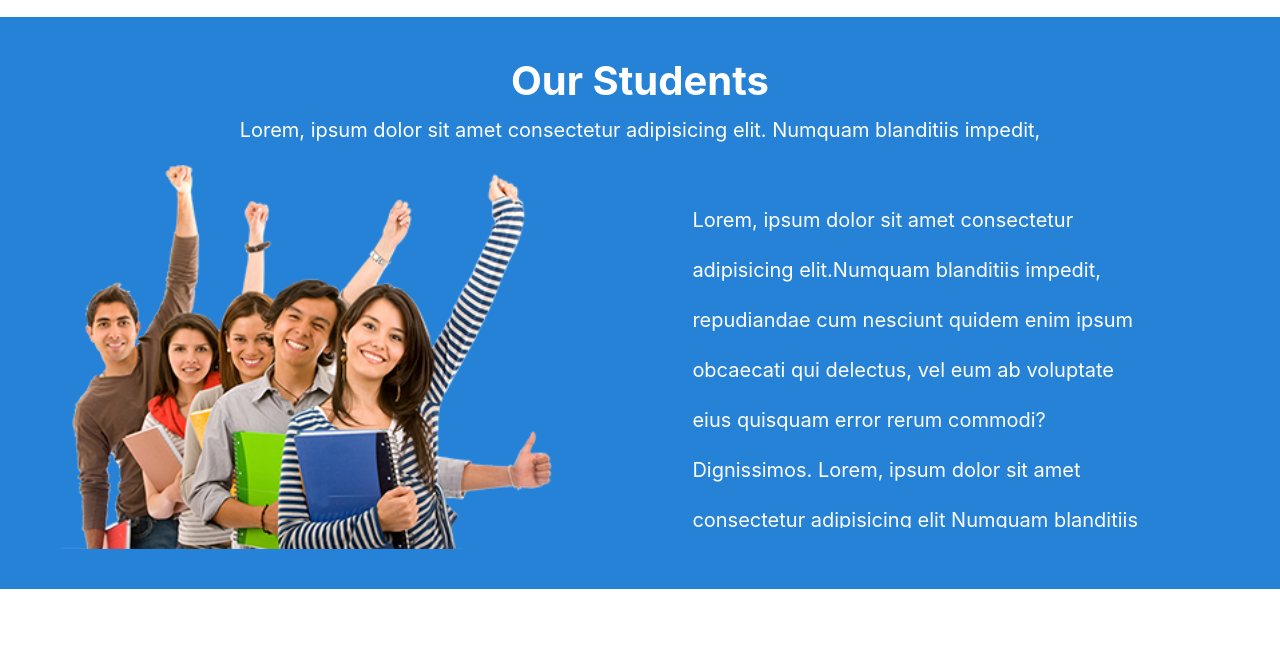
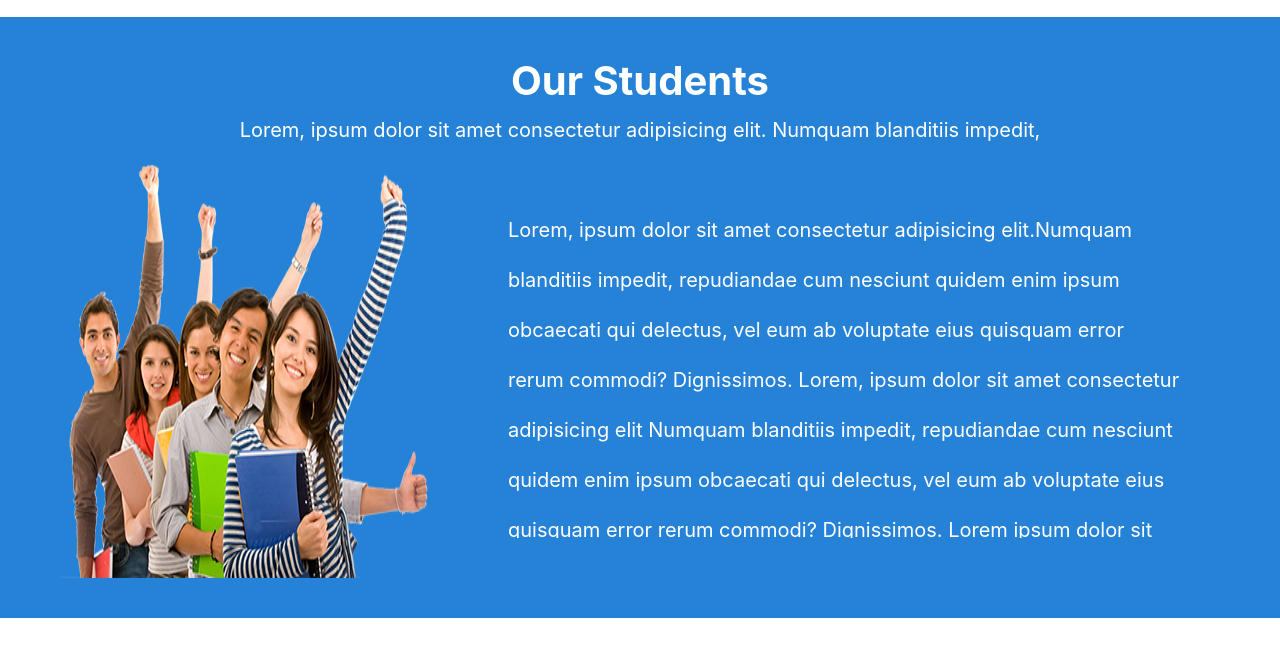
Before and after one commit to rohit1coding/Computer_training, a plain HTML site: page index.html in a window 1280 px wide. Shown: the part 1553-2202 px from the top of the page. Drawn offline with nearby package versions, Linux system fonts and the light colour scheme.

Commit message:
Full Responsive

```diff
--- a/index.html
+++ b/index.html
@@ -216,7 +216,9 @@
             Dignissimos. consectetur adipisicing elit. Ea exercitationem ipsam
             ad explicabo illum omnis, facilis quisitaque voluptatem sequi
             quibusdam laboriosam, excepturi pariatur quaerat magnam dolorem
-            fugiat vitae aliquid. Lorem praesentium est?
+            fugiat vitae aliquid. Lorem praesentium est? Lorem ipsum dolor sit
+            amet consectetur adipisicing elit. Iste recusandae accusantium
+            voluptatibus.
           </p>
 
           <img
--- a/style.css
+++ b/style.css
@@ -105,16 +105,16 @@ html {
 .students__intro {
   text-align: center;
 }
-.students__details-img {
-  height: 30vw;
-}
 .students__details {
   display: flex;
   flex-direction: row-reverse;
   gap: 2rem;
 }
+.students__details-img {
+  width: 350%;
+}
 .students__details p {
-  margin: 1.5rem 4rem 0 5rem;
+  margin: 2rem;
   max-height: 26vw;
   overflow: hidden;
   /* text-overflow: ellipsis; */
@@ -249,18 +249,18 @@ html {
     text-align: center;
     padding: 2rem 1.5rem;
   }
+  .students__details {
+    margin-top: 2.5rem;
+    display: block;
+  }
   .students__details p {
     max-height: 200px;
-    margin: 0.5rem;
+    margin: 2rem 0.5rem;
     line-height: 2rem;
   }
   .students__details-img {
     width: 100%;
     height: auto;
-  }
-  .students__details {
-    margin-top: 2.5rem;
-    display: block;
   }
 
   /* Footer */
```
